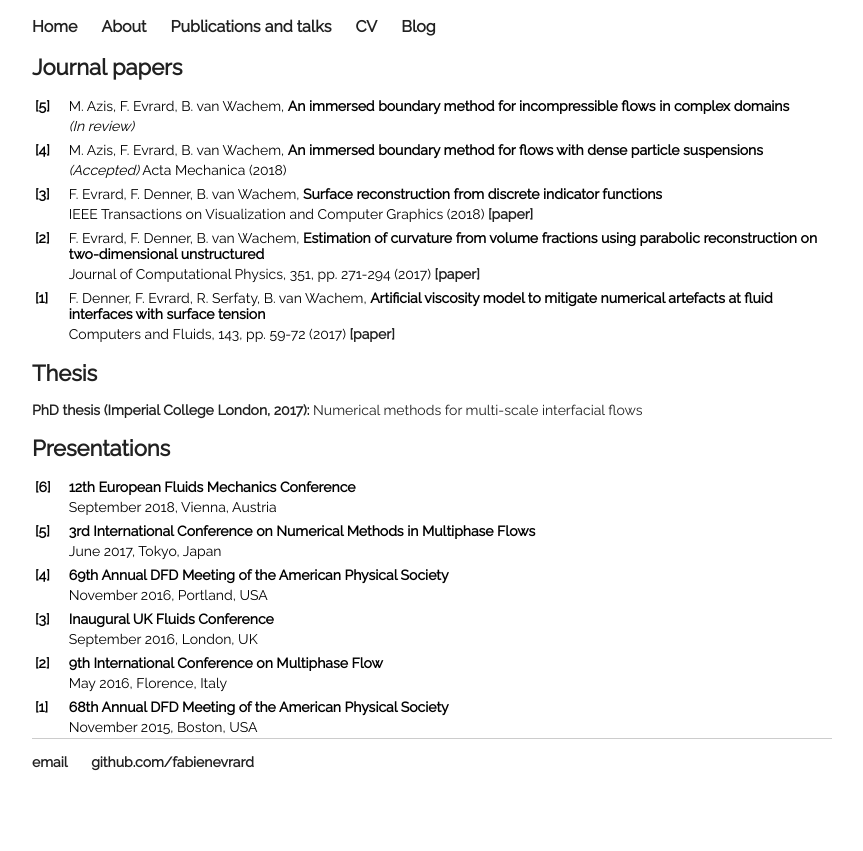
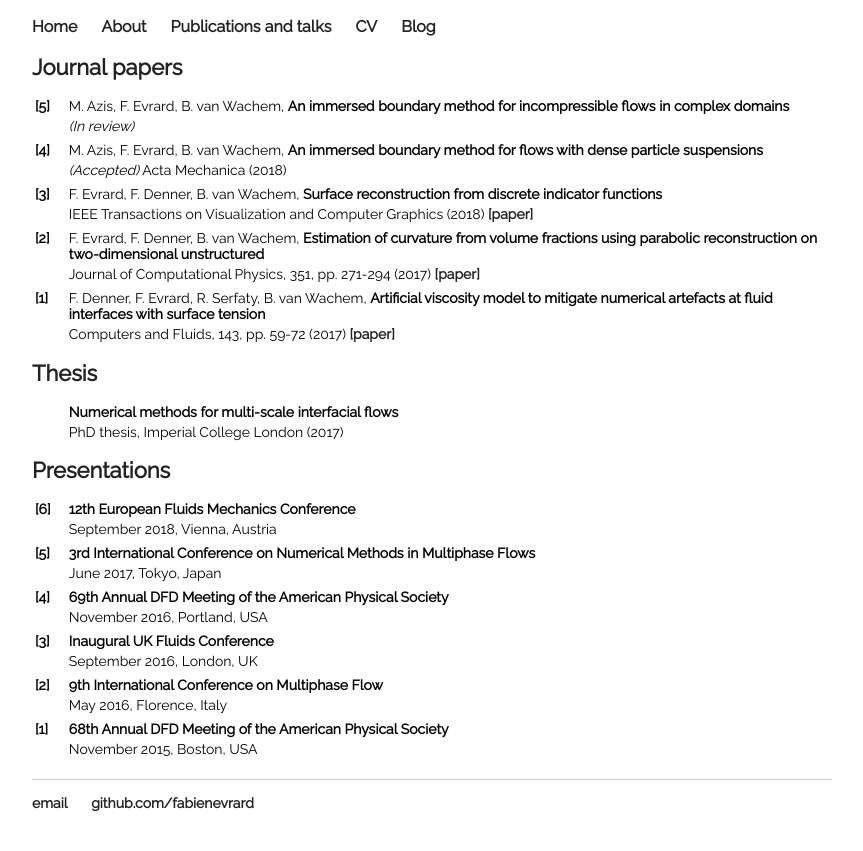
Before and after one commit to fabienevrard/fabienevrard.github.io, a Jekyll site: the page built from publications/index.html, in a window 1280 px wide. Shown: the top 851 px of the page, without its empty margins (208-1071 px from the left). Built offline with Jekyll 4.4.1, drawn with Linux system fonts in a browser that asks for light colours.

Commit message:
Update index.html

```diff
--- a/publications/index.html
+++ b/publications/index.html
@@ -56,7 +56,18 @@ volume fractions using parabolic reconstruction on two-dimensional unstructured<
 	</table>
 
 	<h1>Thesis</h1>
-	<p><b>PhD thesis (Imperial College London, 2017):</b> Numerical methods for multi-scale interfacial flows</p>
+	<table style="width:100%; vertical-align: top; text-align: left;">
+		 <col width=4%>
+		 <col width=96%>
+		 <tr>
+			 <td></td>
+			 <td><b>Numerical methods for multi-scale interfacial flows</b></td>
+		 </tr>
+		 <tr>
+			 <td></td>
+			 <td>PhD thesis, Imperial College London (2017)</td>
+		 </tr>
+	</table>
 
 	<h1>Presentations</h1>
 	<table style="width:100%; vertical-align: top; text-align: left;">
@@ -115,7 +126,7 @@ volume fractions using parabolic reconstruction on two-dimensional unstructured<
 			 <td></td>
 			 <td>November 2015, Boston, USA</td>
 		 </tr>
-	</table>
+	</table><br>
 
 
 <!-- 	<h1>Lecture notes</h1>
```
